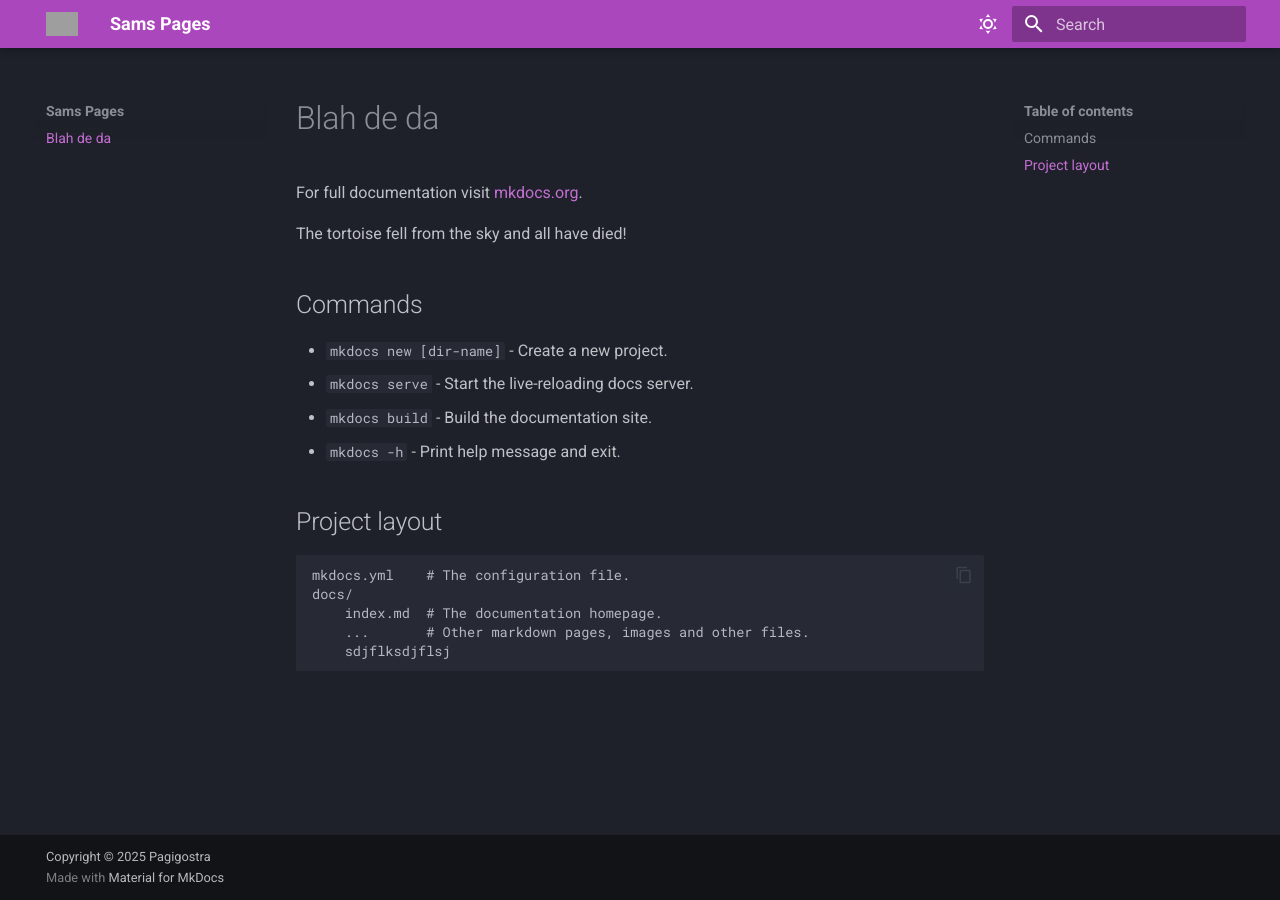
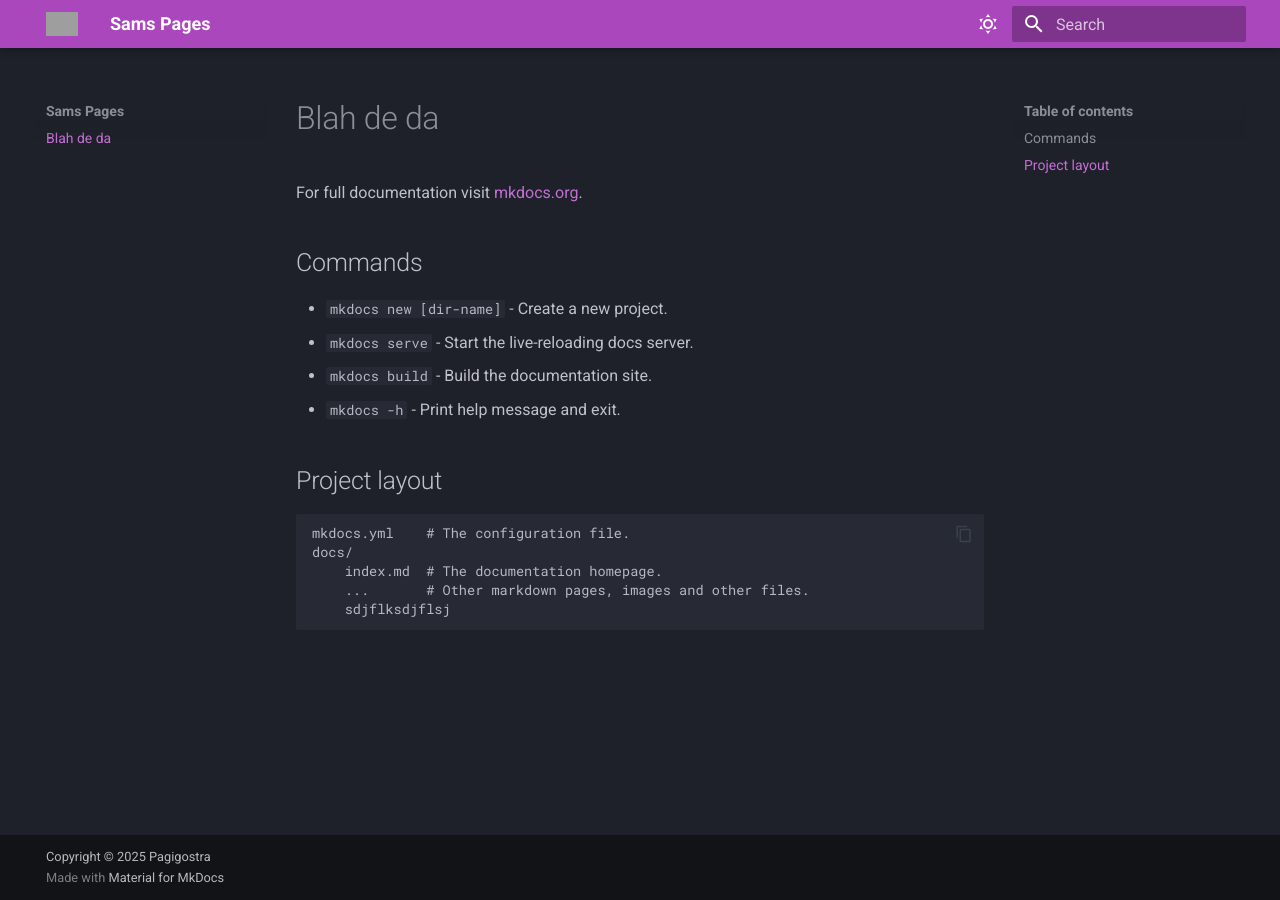
Before and after one commit to pagigostra/Website, an MkDocs documentation site: the page built from docs/index.md, in a window 1280 px wide. Built offline with MkDocs 1.6.1 and Material for MkDocs 9.7.7, drawn with Linux system fonts in a browser that asks for light colours; grey boxes are pictures that could not be loaded.

Commit message:
updating

```diff
--- a/docs/index.md
+++ b/docs/index.md
@@ -1,8 +1,6 @@
 # Blah de da
 
 For full documentation visit [mkdocs.org](https://www.mkdocs.org).
-
-The tortoise fell from the sky and all have died!
 
 ## Commands
 
```
